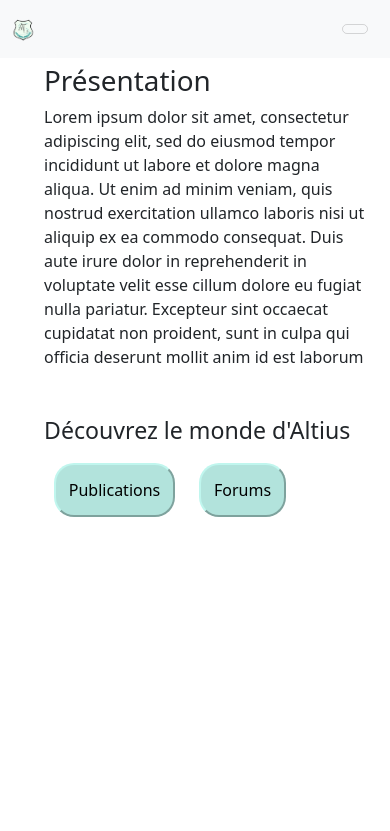
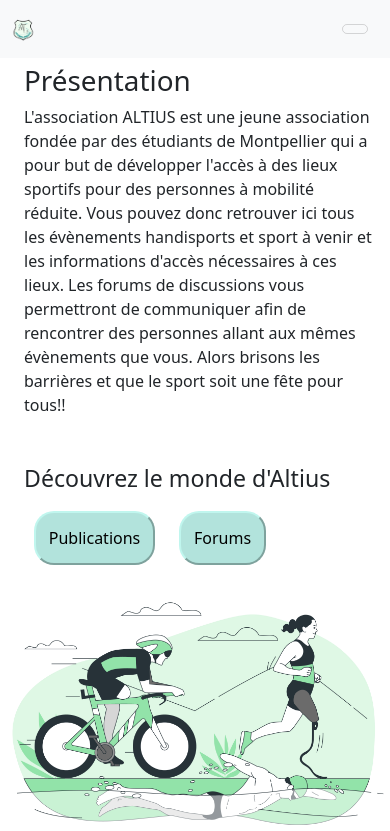
Before and after one commit to c-r-lewis/altius, a PHP site: page /src/Vue/Accueil.html in a window 390 px wide. Shown: the top 831 px of the page. Run offline with PHP 8.4, Linux system fonts and the light colour scheme.

Commit message:
Modifications image

```diff
--- a/assets/css/accueil.css
+++ b/assets/css/accueil.css
@@ -12,8 +12,12 @@ body {
 }
 
 @media (max-width: 700px){
-    body {background-image:none;}
+    body {background-size:490px;}
     .mt-5:nth-child(2) {margin-top: 0 !important;}
+}
+
+@media (max-width:490px) {
+    body {background-position-x: center; background-size:98%}
 }
 
 button {
@@ -30,8 +34,7 @@ button:hover {
 }
 
 .container {
-    <!--background-color: rgb(207, 242, 224, 0.9);-->
-    border-radius: 20px;
+    border-radius: 5%;
 }
 
 .container > * {
--- a/src/Vue/Accueil.html
+++ b/src/Vue/Accueil.html
@@ -70,18 +70,18 @@
     </div>
     <!-- Container wrapper -->
 </nav>
-<section class="container ms-2">
+<section>
     <article class="mt-5">
         <h1>Présentation</h1>
         <p>
-            Lorem ipsum dolor sit amet, consectetur adipiscing elit, sed do eiusmod tempor incididunt ut labore et
-            dolore magna aliqua. Ut enim ad minim veniam, quis nostrud exercitation ullamco laboris nisi ut aliquip ex
-            ea commodo consequat. Duis aute irure dolor in reprehenderit in voluptate velit esse cillum dolore eu fugiat
-            nulla pariatur. Excepteur sint occaecat cupidatat non proident, sunt in culpa qui officia deserunt mollit
-            anim id est laborum
+            L'association ALTIUS est une jeune association fondée par des étudiants de Montpellier qui a pour but de
+            développer l'accès à des lieux sportifs pour des personnes à mobilité réduite. Vous pouvez donc retrouver
+            ici tous les évènements handisports et sport à venir et les informations d'accès nécessaires à ces lieux.
+            Les forums de discussions vous permettront de communiquer afin de rencontrer des personnes allant aux mêmes
+            évènements que vous. Alors brisons les barrières et que le sport soit une fête pour tous!!
         </p>
     </article>
-    <article class="mt-5">
+    <article>
         <h3>Découvrez le monde d'Altius</h3>
         <button id="publications" name="publications">Publications</button>
         <button id="forums" name="forums">Forums</button>
```
